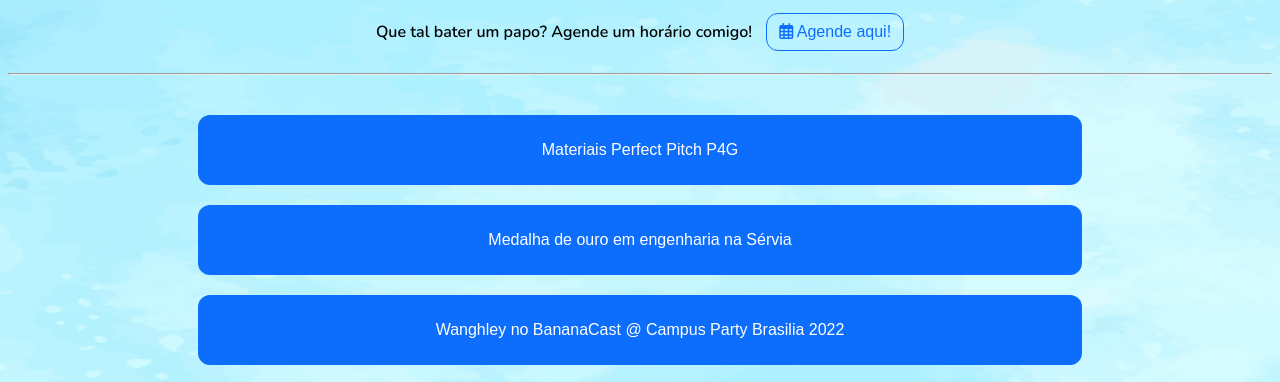
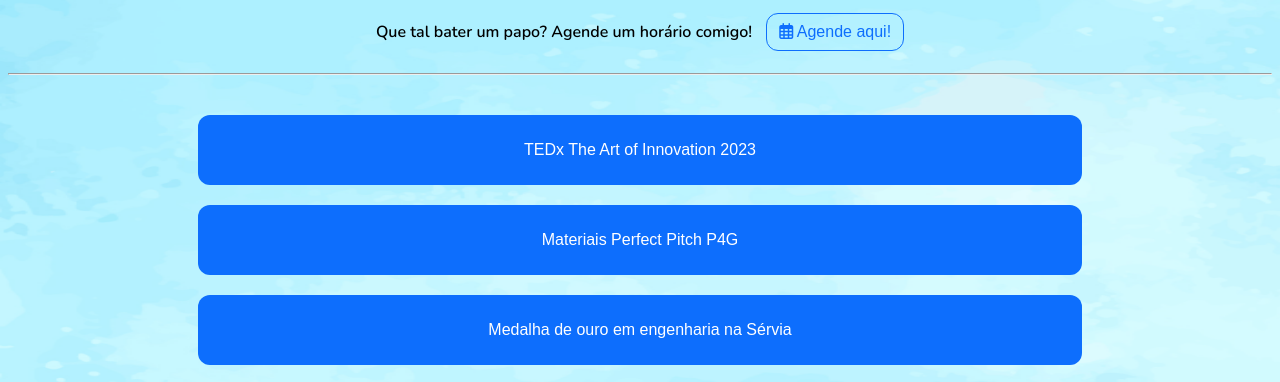
Before and after one commit to Wanghley/Linkhub, a plain HTML site: page index.html in a window 1280 px wide. Shown: the part 357-739 px from the top of the page. Drawn offline with nearby package versions, Linux system fonts and the light colour scheme.

Commit message:
feat: TEDx speech link

```diff
--- a/index.html
+++ b/index.html
@@ -52,6 +52,9 @@ href="https://cdnjs.cloudflare.com/ajax/libs/font-awesome/6.4.0/css/all.min.css"
     </div>
     <hr/>
     <div class="links">
+        <button target="_blank" onclick="location.href='https://www.youtube.com/watch?v=tceoUHQ9rPQ'">
+            <p>TEDx The Art of Innovation 2023</p>
+        </button>
         <button target="_blank" onclick="location.href='p4g.html'">
             <p>Materiais Perfect Pitch P4G</p>
         </button>
```
